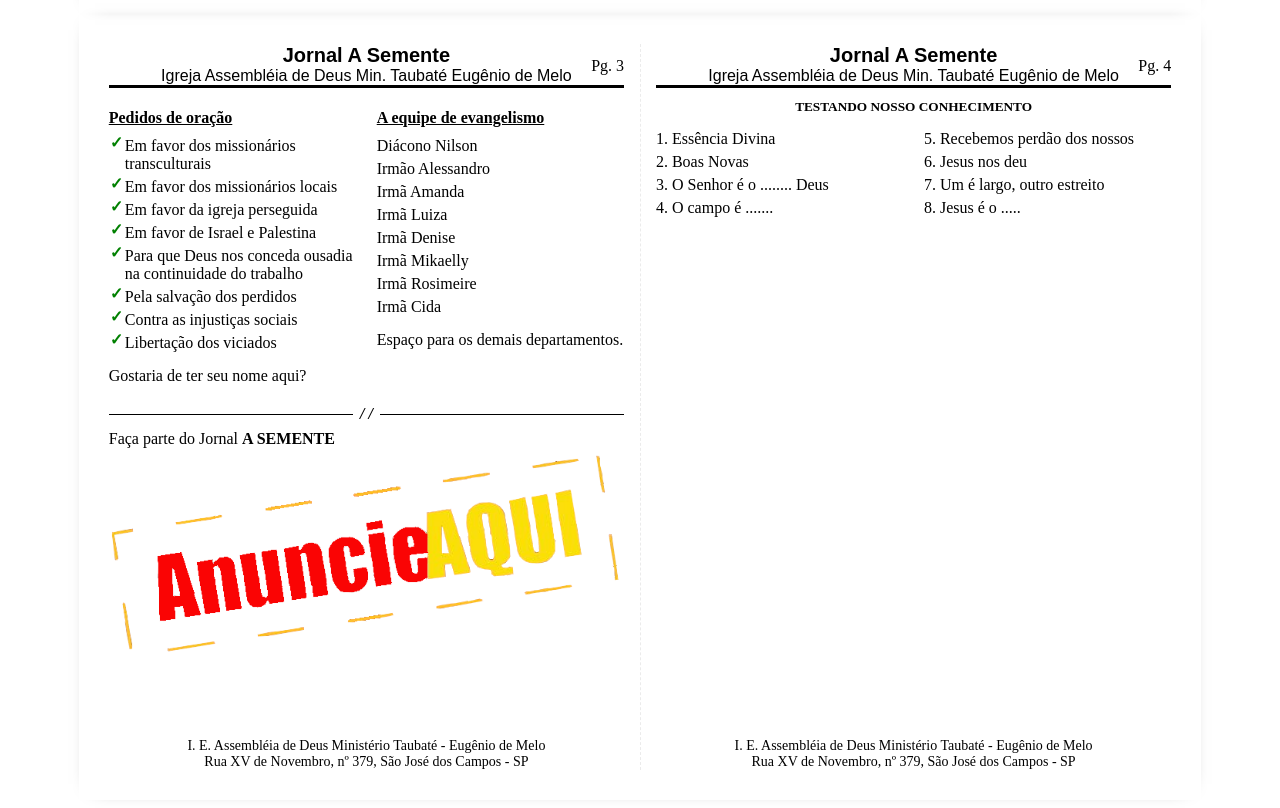
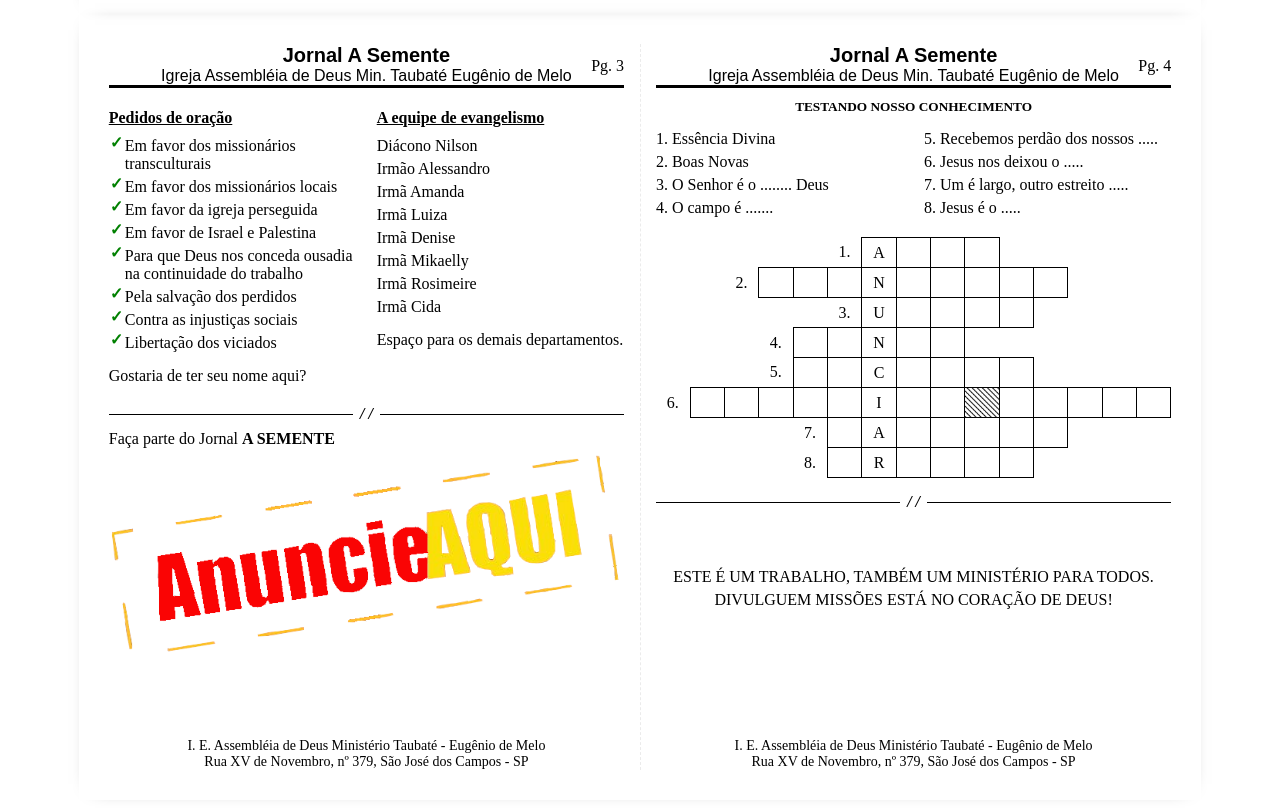
Before and after one commit to IsaiasSantanaDosSantos/Church-newspaper, a plain HTML site: page index.html in a window 1280 px wide. Shown: the part 780-1588 px from the top of the page. Drawn offline with nearby package versions, Linux system fonts and the light colour scheme; a web font is replaced by a local one.

Commit message:
new update

```diff
--- a/css/index.css
+++ b/css/index.css
@@ -222,3 +222,27 @@ li::before {
 .carimbo {
   width: 100%;
 }
+table {
+  border-collapse: collapse;
+  margin-top: 15px;
+}
+
+td {
+  width: 30px;
+  height: 30px;
+  text-align: center;
+  border: 1px solid #000;
+}
+.borde-none {
+  border: none;
+}
+.tableBg {
+  background-image: url(/img/riscos.png);
+  background-position: center;
+  background-size: cover;
+}
+.lastText {
+  text-align: center;
+  text-transform: uppercase;
+  margin-bottom: 5px;
+}
--- a/index.html
+++ b/index.html
@@ -178,7 +178,7 @@
                 cristãs são atacadas por grupos extremistas cujo principal deles
                 é o Boko Haram. Tal facção não aceita, por exemplo, nenhum tipo
                 de costume ocidental, por isso eles impedem que mulheres
-                frequente escolas. Precisamos orar muito para que o evangelho
+                frequentem escolas. Precisamos orar muito para que o evangelho
                 tenha sua entrada facilitada em alguns países do mundo.
               </p>
               <p class="fontColumns">
@@ -322,13 +322,189 @@
               <p class="textColumns">4. O campo é .......</p>
             </div>
             <div class="columns">
-              <p class="textColumns">5. Recebemos perdão dos nossos</p>
-              <p class="textColumns">6. Jesus nos deu</p>
-              <p class="textColumns">7. Um é largo, outro estreito</p>
+              <p class="textColumns">5. Recebemos perdão dos nossos .....</p>
+              <p class="textColumns">6. Jesus nos deixou o .....</p>
+              <p class="textColumns">7. Um é largo, outro estreito .....</p>
               <p class="textColumns">8. Jesus é o .....</p>
             </div>
           </div>
-
+          <table>
+            <tr>
+              <td class="borde-none"></td>
+              <td class="borde-none"></td>
+              <td class="borde-none"></td>
+              <td class="borde-none"></td>
+              <td class="borde-none"></td>
+              <td class="borde-none">1.</td>
+              <td>A</td>
+              <td></td>
+              <td></td>
+              <td></td>
+              <td class="borde-none"></td>
+              <td class="borde-none"></td>
+              <td class="borde-none"></td>
+              <td class="borde-none"></td>
+              <td class="borde-none"></td>
+            </tr>
+            <tr>
+              <td class="borde-none"></td>
+              <td class="borde-none"></td>
+              <td class="borde-none">2.</td>
+              <td></td>
+              <td></td>
+              <td></td>
+              <td>N</td>
+              <td></td>
+              <td></td>
+              <td></td>
+              <td></td>
+              <td></td>
+              <td class="borde-none"></td>
+              <td class="borde-none"></td>
+              <td class="borde-none"></td>
+            </tr>
+            <tr>
+              <td class="borde-none"></td>
+              <td class="borde-none"></td>
+              <td class="borde-none"></td>
+              <td class="borde-none"></td>
+              <td class="borde-none"></td>
+              <td class="borde-none">3.</td>
+              <td>U</td>
+              <td></td>
+              <td></td>
+              <td></td>
+              <td></td>
+              <td class="borde-none"></td>
+              <td class="borde-none"></td>
+              <td class="borde-none"></td>
+              <td class="borde-none"></td>
+            </tr>
+            <tr>
+              <td class="borde-none"></td>
+              <td class="borde-none"></td>
+              <td class="borde-none"></td>
+              <td class="borde-none">4.</td>
+              <td></td>
+              <td></td>
+              <td>N</td>
+              <td></td>
+              <td></td>
+              <td class="borde-none"></td>
+              <td class="borde-none"></td>
+              <td class="borde-none"></td>
+              <td class="borde-none"></td>
+              <td class="borde-none"></td>
+              <td class="borde-none"></td>
+            </tr>
+            <tr>
+              <td class="borde-none"></td>
+              <td class="borde-none"></td>
+              <td class="borde-none"></td>
+              <td class="borde-none">5.</td>
+              <td></td>
+              <td></td>
+              <td>C</td>
+              <td></td>
+              <td></td>
+              <td></td>
+              <td></td>
+              <td class="borde-none"></td>
+              <td class="borde-none"></td>
+              <td class="borde-none"></td>
+              <td class="borde-none"></td>
+            </tr>
+            <tr>
+              <td class="borde-none">6.</td>
+              <td></td>
+              <td></td>
+              <td></td>
+              <td></td>
+              <td></td>
+              <td>I</td>
+              <td></td>
+              <td></td>
+              <td class="tableBg"></td>
+              <td></td>
+              <td></td>
+              <td></td>
+              <td></td>
+              <td></td>
+            </tr>
+            <tr>
+              <td class="borde-none"></td>
+              <td class="borde-none"></td>
+              <td class="borde-none"></td>
+              <td class="borde-none"></td>
+              <td class="borde-none">7.</td>
+              <td></td>
+              <td>A</td>
+              <td></td>
+              <td></td>
+              <td></td>
+              <td></td>
+              <td></td>
+              <td class="borde-none"></td>
+              <td class="borde-none"></td>
+              <td class="borde-none"></td>
+            </tr>
+            <tr>
+              <td class="borde-none"></td>
+              <td class="borde-none"></td>
+              <td class="borde-none"></td>
+              <td class="borde-none"></td>
+              <td class="borde-none">8.</td>
+              <td></td>
+              <td>R</td>
+              <td></td>
+              <td></td>
+              <td></td>
+              <td></td>
+              <td class="borde-none"></td>
+              <td class="borde-none"></td>
+              <td class="borde-none"></td>
+              <td class="borde-none"></td>
+            </tr>
+            <!-- <tr>
+              <td></td>
+              <td></td>
+              <td>H</td>
+              <td></td>
+              <td></td>
+              <td></td>
+              <td></td>
+              <td></td>
+              <td></td>
+              <td></td>
+              <td></td>
+              <td></td>
+              <td></td>
+              <td></td>
+              <td></td>
+            </tr>
+            <tr>
+              <td></td>
+              <td></td>
+              <td>O</td>
+              <td></td>
+              <td></td>
+              <td></td>
+              <td></td>
+              <td></td>
+              <td></td>
+              <td></td>
+              <td></td>
+              <td></td>
+              <td></td>
+              <td></td>
+              <td></td>
+            </tr> -->
+          </table>
+          <span class="lastBar"><span>/ /</span></span>
+          <p class="lastText" style="margin-top: 50px">
+            Este é um trabalho, também um ministério para todos.
+          </p>
+          <p class="lastText">divulguem Missões está no coração de Deus!</p>
           <!-- End of content -->
           <div class="pagesFooter">
             <p class="pagesFooterText">
```
Also changed, not shown: img/riscos.png (added).
